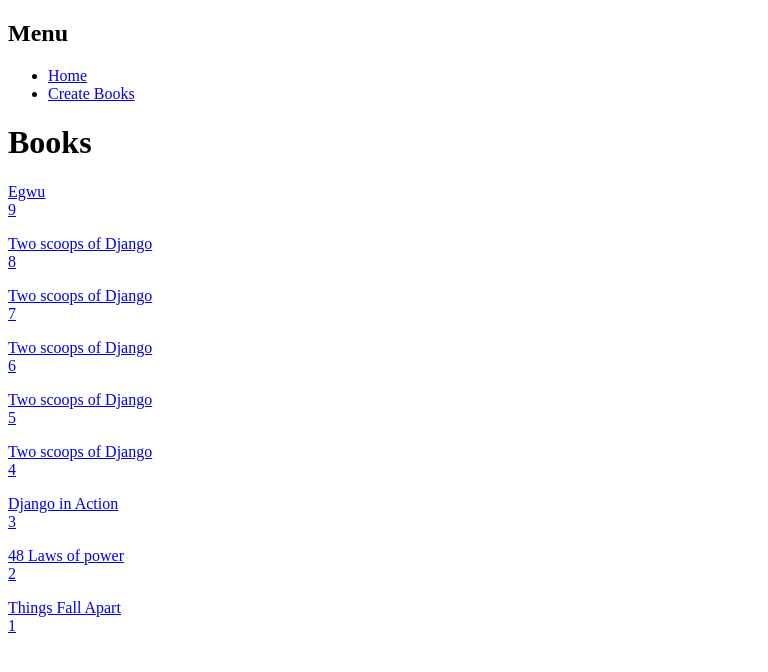
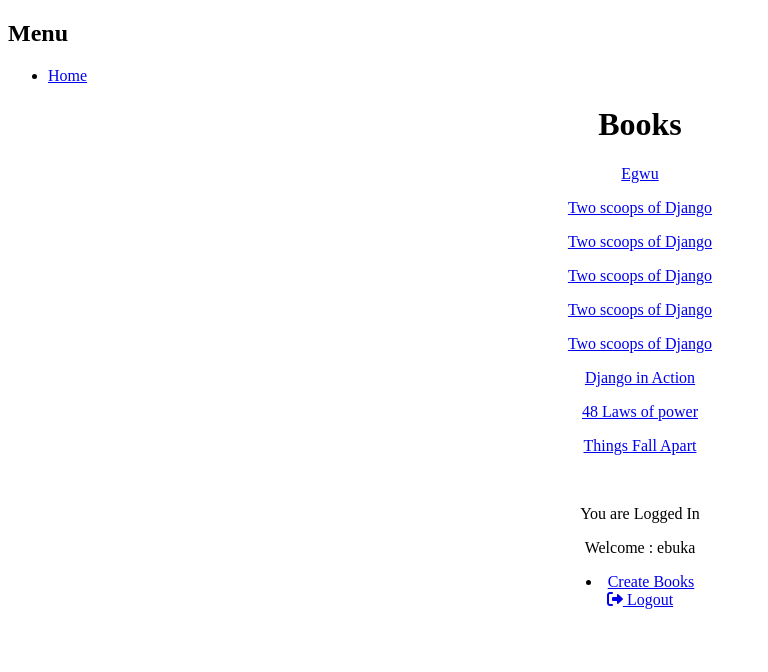
Before and after one commit to Xcheche/library_jose, a Django app: page /catalog/ in a window 1280 px wide. Shown: the top 672 px of the page, without its empty margins (0-768 px from the left). Run offline with Django 5.2, Linux system fonts and the light colour scheme; a user stored in the database is signed in; data comes from the database, SQL or seed files in the repository; both versions use the stored data as it was after the commit.

Commit message:
added logout functionality

```diff
--- a/catalog/templates/catalog/index.html
+++ b/catalog/templates/catalog/index.html
@@ -4,29 +4,60 @@
     <meta charset="UTF-8" />
     <meta name="viewport" content="width=device-width, initial-scale=1.0" />
     <title>{% block title %}Catalog{% endblock %}</title>
+    <!-- Font Awesome CDN -->
+    <link
+      rel="stylesheet"
+      href="https://cdnjs.cloudflare.com/ajax/libs/font-awesome/6.0.0-beta3/css/all.min.css"
+    />
   </head>
   <body>
+    <style>
+      .container {
+        margin: 0 auto;
+        padding: 0 auto;
+        text-align: center;
+      }
+    </style>
     <header>
       <h2>Menu</h2>
       <nav>
         <ul>
           <li><a href="{% url 'index' %}">Home</a></li>
-
-          <li><a href="{% url 'create_book' %}">Create Books</a></li>
         </ul>
       </nav>
     </header>
+    <div class="container">
       <h1>Books</h1>
-
       {% for book in books %}
       <p>
         <a href="{% url 'book_detail' book.pk %} "
           >{{ book.title }} <br />
-        {{book.id }}
+          {% comment %} {{book.id }} {% endcomment %}
         </a>
       </p>
       {% empty %}
       <p>No books are available.</p>
       {% endfor %}
+      <br />
+      {% if user.is_authenticated %}
+      <p>You are Logged In</p>
+      <p>Welcome : {{ user.username }}</p>
+      <li><a href="{% url 'create_book' %}">Create Books</a></li>
+      <!-- <a href="{% url 'logout' %}?next={{ request.path }}">Logout</a> dosent work -->
+      <form id="logout" method="post" action="{% url 'logout' %}">
+        {% csrf_token %}
+        <!-- <input type="hidden" name="next" value="{{ request.path }}"> -->
+        <a
+          href="javascript:{document.getElementById('logout').submit()}"
+          class="nav-link"
+        >
+          <i class="fas fa-sign-out-alt"></i> Logout
+        </a>
+      </form>
+      {% else %}
+      <p>You are not Logged In</p>
+      <p><a href="{% url 'login' %}">Login Here</a></p>
+      {% endif %}
+    </div>
   </body>
 </html>
--- a/catalog/views.py
+++ b/catalog/views.py
@@ -4,11 +4,11 @@
 from django.views.generic import CreateView, DetailView
 from .models import Book, Author, BookInstance, Genre, Language
 from django.contrib.auth.decorators import login_required
-
+from django.contrib.auth.mixins import LoginRequiredMixin
 
 
 # Create your views here.
-@login_required
+# @login_required
 def index(request):
     num_books = Book.objects.all().count()
     num_instances = BookInstance.objects.all().count()
@@ -45,7 +45,8 @@
 
 
 # Create View
-class CreateBook(CreateView):
+
+class CreateBook(LoginRequiredMixin,CreateView):
     model = Book
     fields = "__all__"
     template_name = "catalog/book_form.html"
--- a/config/settings.py
+++ b/config/settings.py
@@ -124,4 +124,5 @@
 
 DEFAULT_AUTO_FIELD = "django.db.models.BigAutoField"
 
-LOGIN_REDIRECT_URL = "/"
+LOGIN_REDIRECT_URL = "index"
+LOGOUT_REDIRECT_URL = 'index'
--- a/config/urls.py
+++ b/config/urls.py
@@ -18,7 +18,7 @@
 from django.contrib import admin
 from django.urls import include, path
 from django.views.generic import RedirectView  # Automatic redirect
-
+# from django.contrib.auth import views as auth_views
 urlpatterns = [
     path("catalog/", include("catalog.urls")),
     path("admin/", admin.site.urls),
@@ -26,4 +26,6 @@
     path("", RedirectView.as_view(url="/catalog/", permanent=True)),
     # Auth by default from django
     path("accounts/", include("django.contrib.auth.urls")),
+     # Custom logout view with a specific template
+    # path('accounts/logout/', auth_views.LogoutView.as_view(template_name='logged_out.html'), name='logout'),
 ]
```
Also changed, not shown: templates/registration/logged_out.html (added, +31 -0 lines), db.sqlite3. Lines whose indentation alone changed are shown as unchanged.
